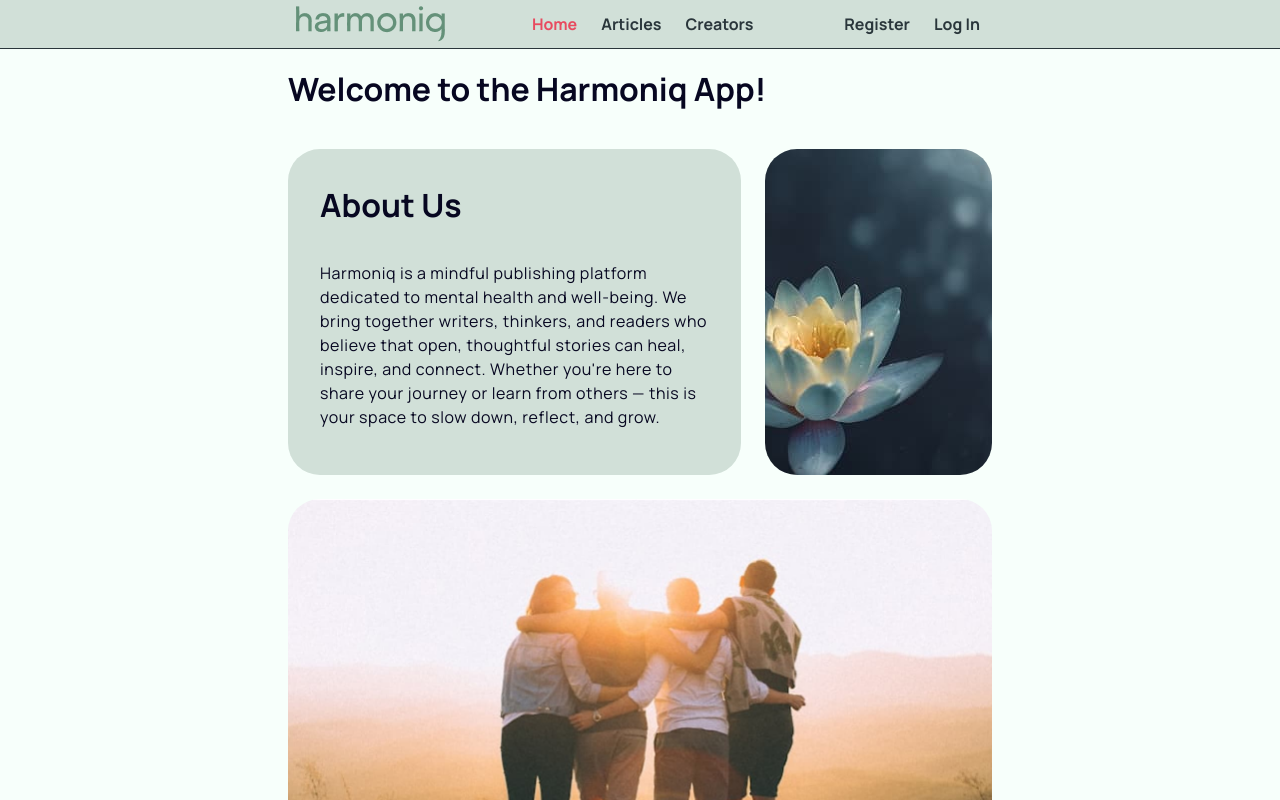
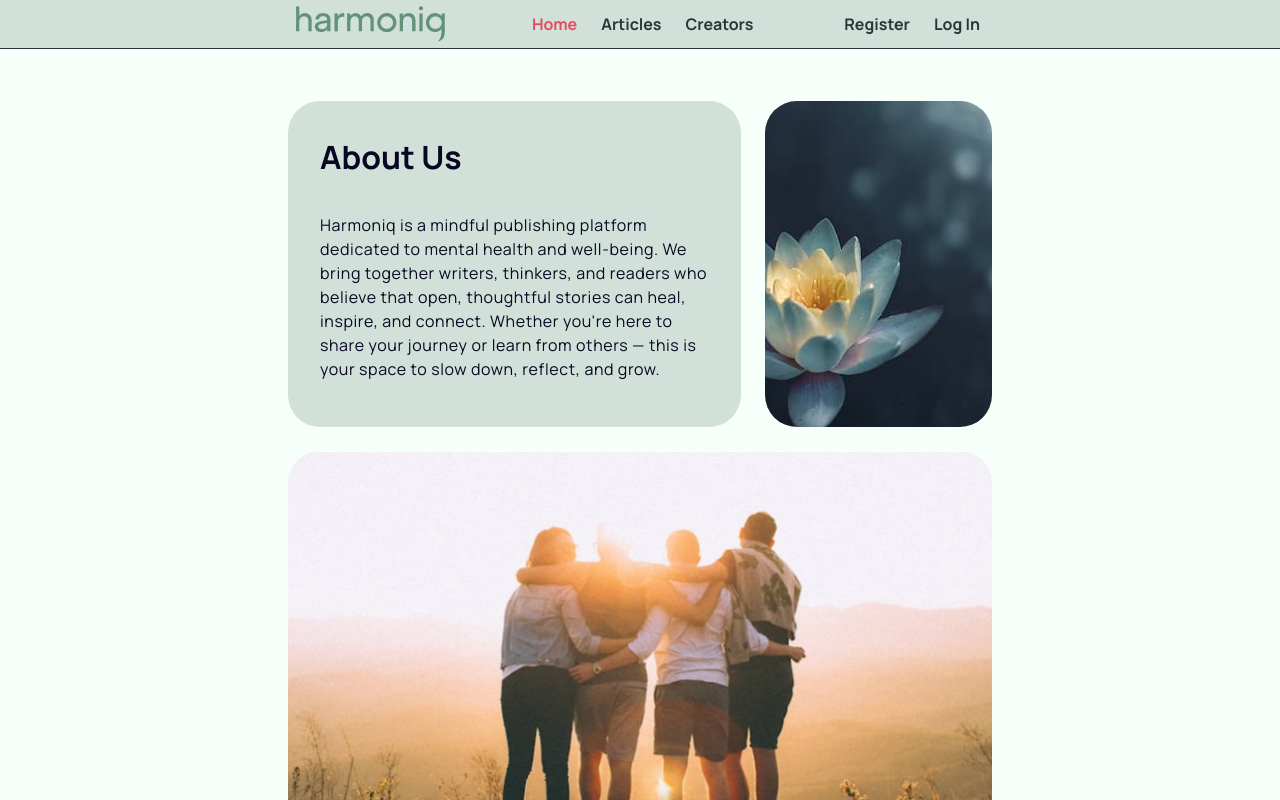
Before and after one commit to serhiilukianenkodev/harmoniq_app, a React (Vite) app: page / in a window 1280 px wide. Shown: the top 800 px of the page. Built offline with nearby package versions, Linux system fonts and the light colour scheme.

Commit message:
Update HomePage.jsx

```diff
--- a/src/pages/HomePage/HomePage.jsx
+++ b/src/pages/HomePage/HomePage.jsx
@@ -1,15 +1,15 @@
-import React from "react";
-import Creators from '../../components/Creators/Creators';
-import AboutUs from "../../components/AboutUs/AboutUs.jsx";
+//import Hero from "../../components/Hero/Hero.jsx";
+import AboutUs from '../../components/AboutUs/AboutUs.jsx';
+//import PopularArticles from '../../components/PopularArticles/PopularArticles.jsx';
+import Creators from '../../components/Creators/Creators.jsx';
 
 export default function HomePage() {
   return (
-    <>
-      <div>
-        <h1>Welcome to the Harmoniq App!</h1>
-      </div>
+    <div>
+      {/*<Hero />*/}
       <AboutUs />
+      {/*<PopularArticles />*/}
       <Creators />
-    </>
+    </div>
   );
 }
```
